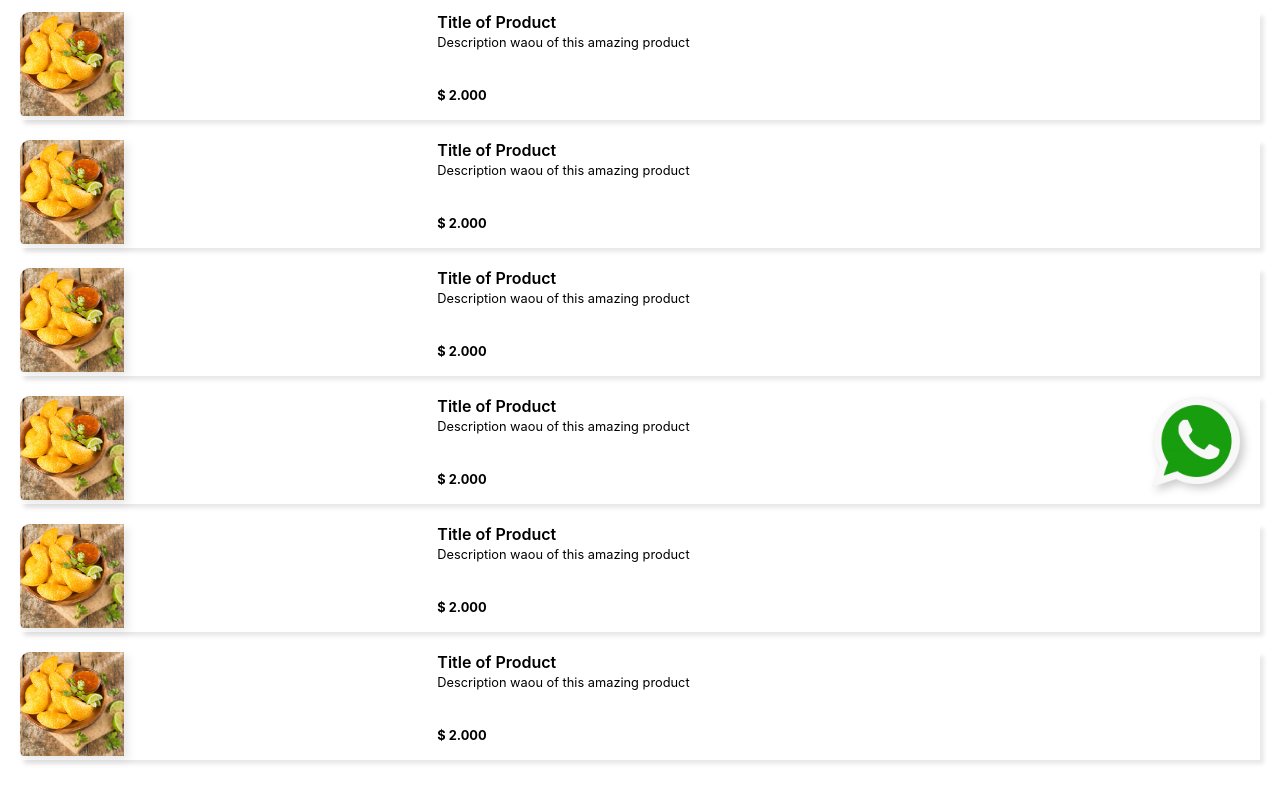
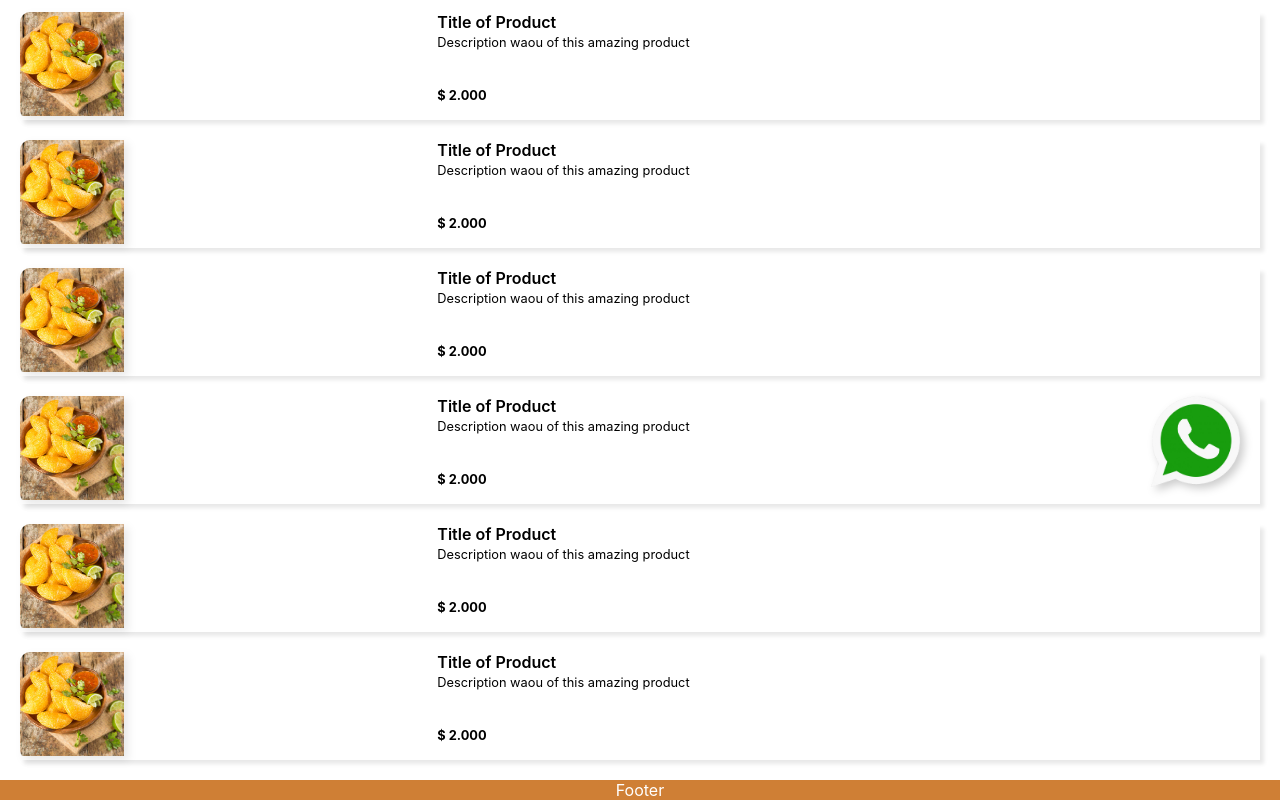
Before and after one commit to bperezgo/empanadas-web-page, a Next.js app: page / in a window 1280 px wide. Shown: the part 273-1073 px from the top of the page. Built offline with nearby package versions, Linux system fonts and the light colour scheme.

Commit message:
feat: next.config for environment variables

```diff
--- /dev/null
+++ b/next.config.js
@@ -0,0 +1,17 @@
+module.exports = {
+  env: {
+    // SERVER CONFIG
+    hostname: process.env.HOSTNAME,
+    port: process.env.PORT,
+    // MONGO DB CONFIG
+    mongoContainerName: process.env.MONGO_CONTAINER_NAME,
+    mongoUsername: process.env.MONGO_USERNAME,
+    mongoPassword: process.env.MONGO_PASSWORD,
+    mongoHost: process.env.MONGO_HOST,
+    mongoPort: process.env.MONGO_PORT,
+    mongoDb: process.env.MONGO_DB,
+    // WHATSAPP BUTTON NUMBER
+    prefixInternationalNumber: process.env.PREFIX_INTERNATIONAL_NUMBER,
+    wpBtnNumber: process.env.WP_BTN_NUMBER,
+  },
+};
--- /dev/null
+++ b/src/components/Footer/index.tsx
@@ -0,0 +1,9 @@
+import styles from './styles.module.scss';
+
+type FooterType = {
+  info?: object;
+};
+
+export const Footer = ({ info = {} }: FooterType) => (
+  <div className={styles.Footer__container}>Footer</div>
+);
--- /dev/null
+++ b/src/components/Footer/styles.module.scss
@@ -0,0 +1,7 @@
+.Footer__container {
+  display: flex;
+  justify-content: center;
+  align-items: center;
+  background: rgba(207, 127, 53, 1);
+  color: white;
+}
--- a/src/components/WhatsappButton/index.tsx
+++ b/src/components/WhatsappButton/index.tsx
@@ -1,16 +1,21 @@
 import styles from './styles.module.scss';
-
+import Link from 'next/link';
 type WpButtonTypes = {
+  redirectUrl: string;
   initialAnimation?: boolean;
   endAnimation?: boolean;
   options?: any;
 };
 
-export const WhatsappButton = ({ initialAnimation = true }: WpButtonTypes) => {
+export const WhatsappButton = ({
+  redirectUrl,
+  initialAnimation = true,
+}: WpButtonTypes) => {
   return (
     <div className={styles.WpBtn__container}>
       <div className={styles.WpBtn__img_container}>
         {/* Image of next is not used here because wrong behaviour with animation */}
+        <Link href={redirectUrl}>
           <img
             className={[
               styles.WpBtn,
@@ -19,6 +24,7 @@ export const WhatsappButton = ({ initialAnimation = true }: WpButtonTypes) => {
             src="/assets/wp-button.png"
             alt="wp-button"
           />
+        </Link>
       </div>
     </div>
   );
--- a/src/components/WhatsappButton/styles.module.scss
+++ b/src/components/WhatsappButton/styles.module.scss
@@ -7,13 +7,13 @@
 }
 
 .WpBtn__img_container > img {
-  height: 100px;
-  width: 100%;
+  height: 100%;
+  width: 100px;
 }
 
 .WpBtn {
   height: 4em;
-  width: 100%;
+  width: auto;
   -webkit-filter: drop-shadow(4px 4px 4px rgba(0, 0, 0, 0.2));
   filter: drop-shadow(4px 4px 4px rgba(0, 0, 0, 0.2));
 }
--- a/src/pages/index.tsx
+++ b/src/pages/index.tsx
@@ -1,12 +1,16 @@
 import { Hero } from '../components/Hero';
 import { ProductList } from '../components/ProductList';
 import { WhatsappButton } from '../components/WhatsappButton';
+import { Footer } from '../components/Footer';
 
 const Home = () => (
   <>
     <Hero />
     <ProductList />
-    <WhatsappButton />
+    <WhatsappButton
+      redirectUrl={`https://wa.me/${process.env.prefixInternationalNumber}${process.env.wpBtnNumber}`}
+    />
+    <Footer />
   </>
 );
 
--- a/tslint.json
+++ b/tslint.json
@@ -29,6 +29,7 @@
         "multiline": {
           "objects": "always",
           "arrays": "always",
+          "imports": "always",
           "functions": "never",
           "typeLiterals": "ignore"
         }
```
Lines whose indentation alone changed are shown as unchanged.
